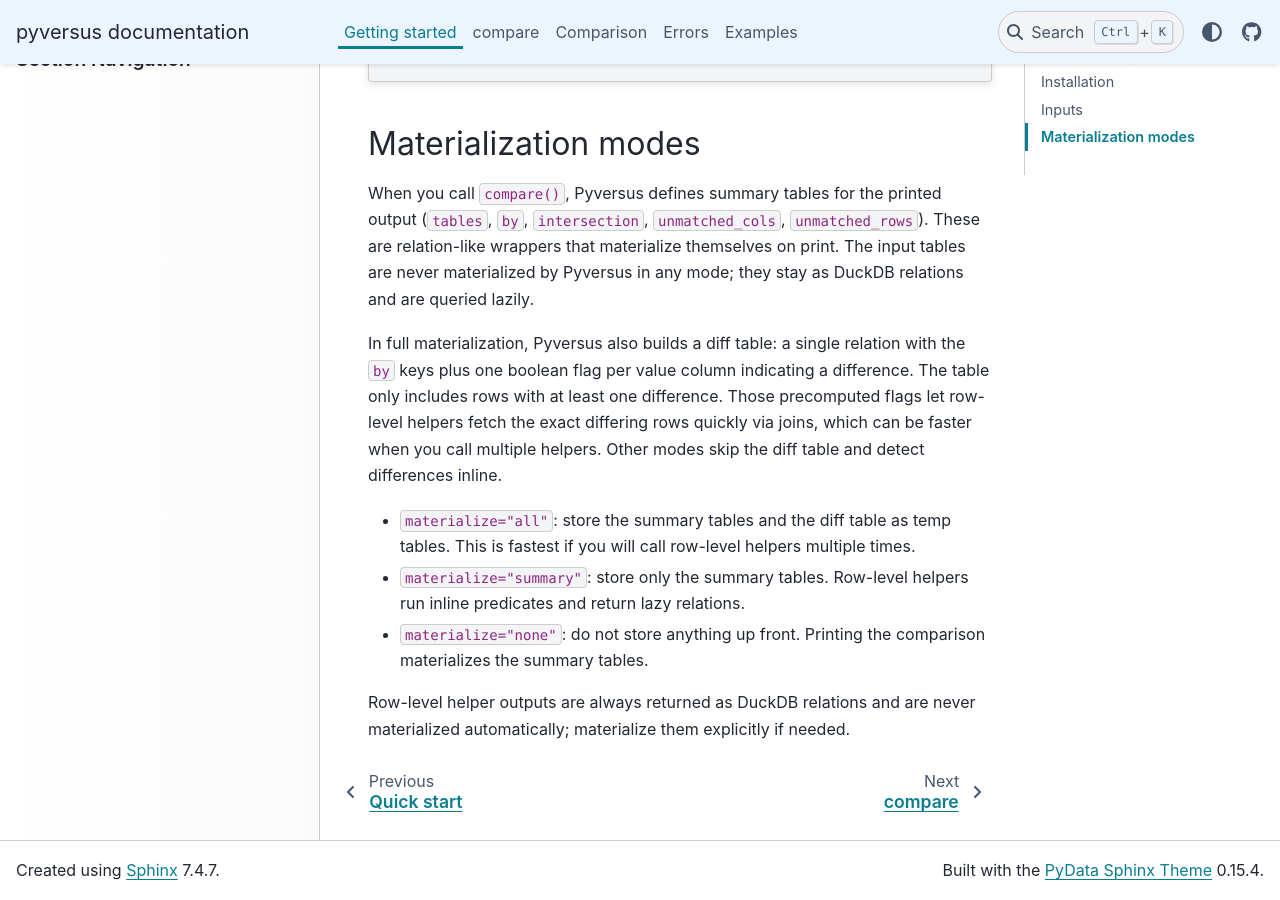
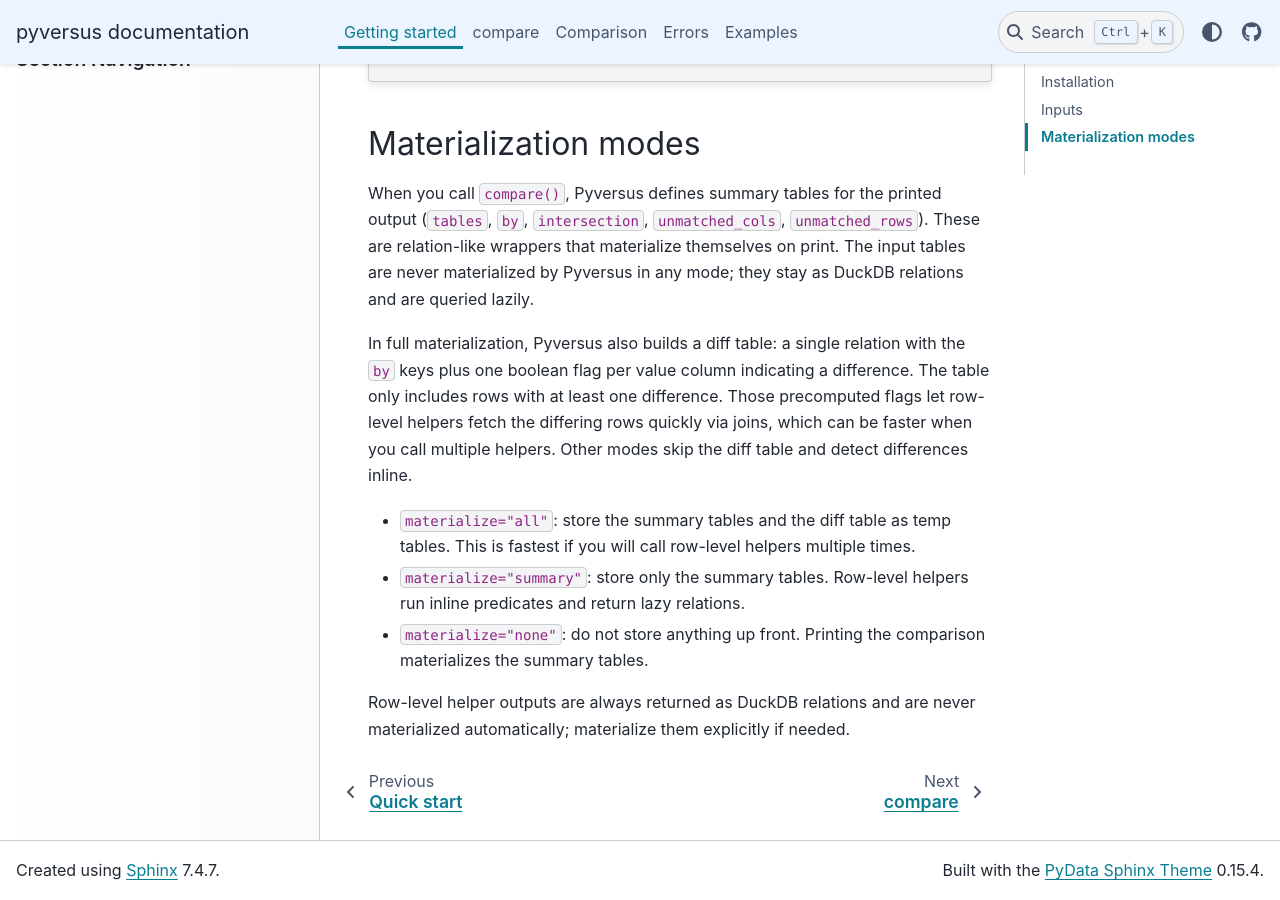
Before and after one commit to eutwt/pyversus, a Sphinx documentation site: the page built from docs_api/source/getting-started.rst, in a window 1280 px wide and 900 px high, scrolled down 891 px. Built offline with Sphinx 7.4.7 and the PyData theme 0.15.4, drawn with Linux system fonts in a browser that asks for light colours.

Commit message:
Remove 'exact' from diff rows wording

```diff
--- a/README.qmd
+++ b/README.qmd
@@ -134,7 +134,7 @@ as DuckDB relations and are queried lazily.
 In full materialization, Pyversus also builds a diff table: a single
 relation with the `by` keys plus one boolean flag per value column
 indicating a difference. The table only includes rows with at least one
-difference. Those precomputed flags let row-level helpers fetch the exact
+difference. Those precomputed flags let row-level helpers fetch the
 differing rows quickly via joins, which can be faster when you call
 multiple helpers. Other modes skip the diff table and detect differences
 inline.
--- a/docs_api/source/getting-started.rst
+++ b/docs_api/source/getting-started.rst
@@ -51,7 +51,7 @@ in any mode; they stay as DuckDB relations and are queried lazily.
 In full materialization, Pyversus also builds a diff table: a single
 relation with the `by` keys plus one boolean flag per value column
 indicating a difference. The table only includes rows with at least one
-difference. Those precomputed flags let row-level helpers fetch the exact
+difference. Those precomputed flags let row-level helpers fetch the
 differing rows quickly via joins, which can be faster when you call
 multiple helpers. Other modes skip the diff table and detect differences
 inline.
```
Also changed, not shown: README.md (+3 -3 lines).
